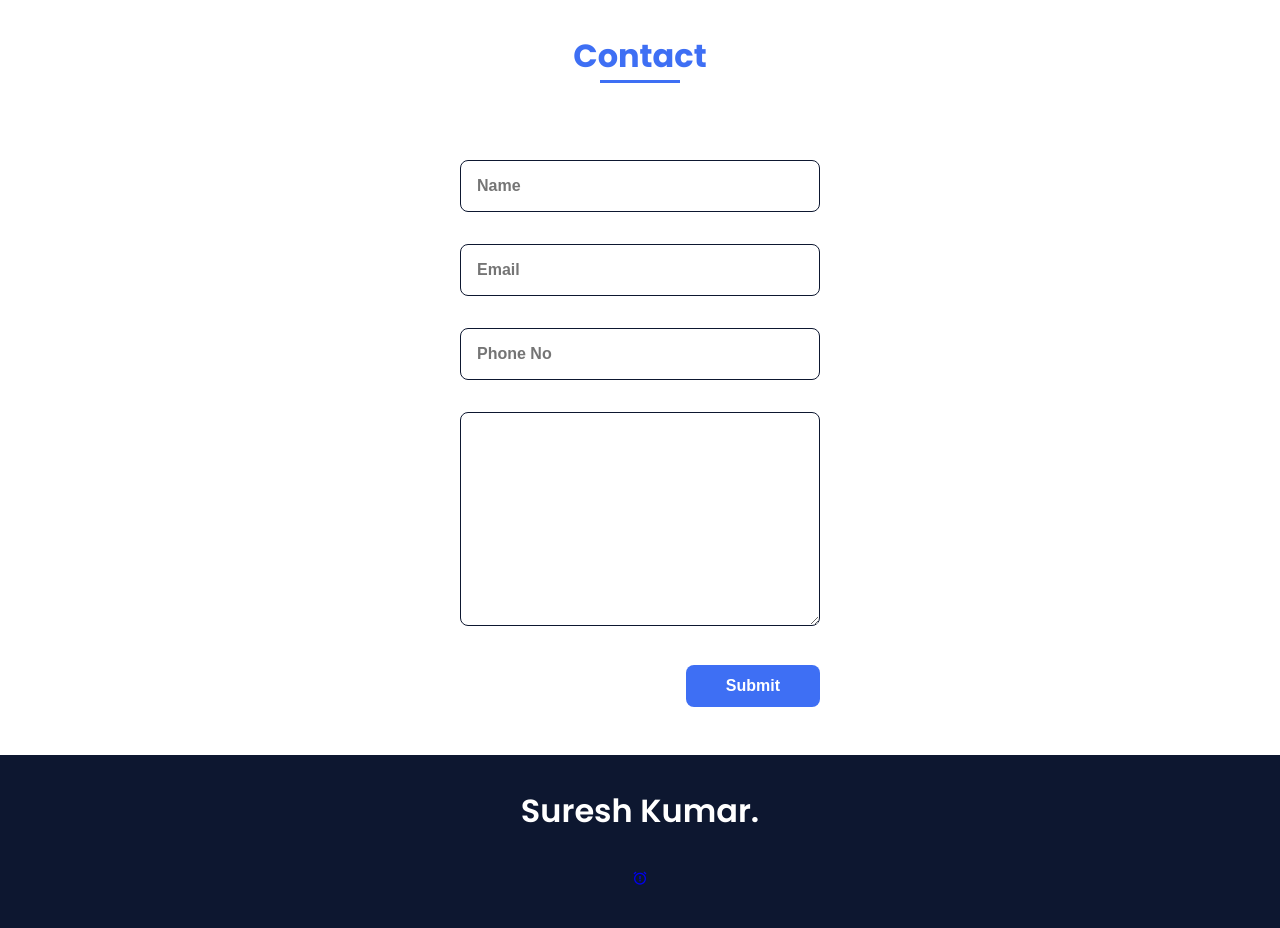
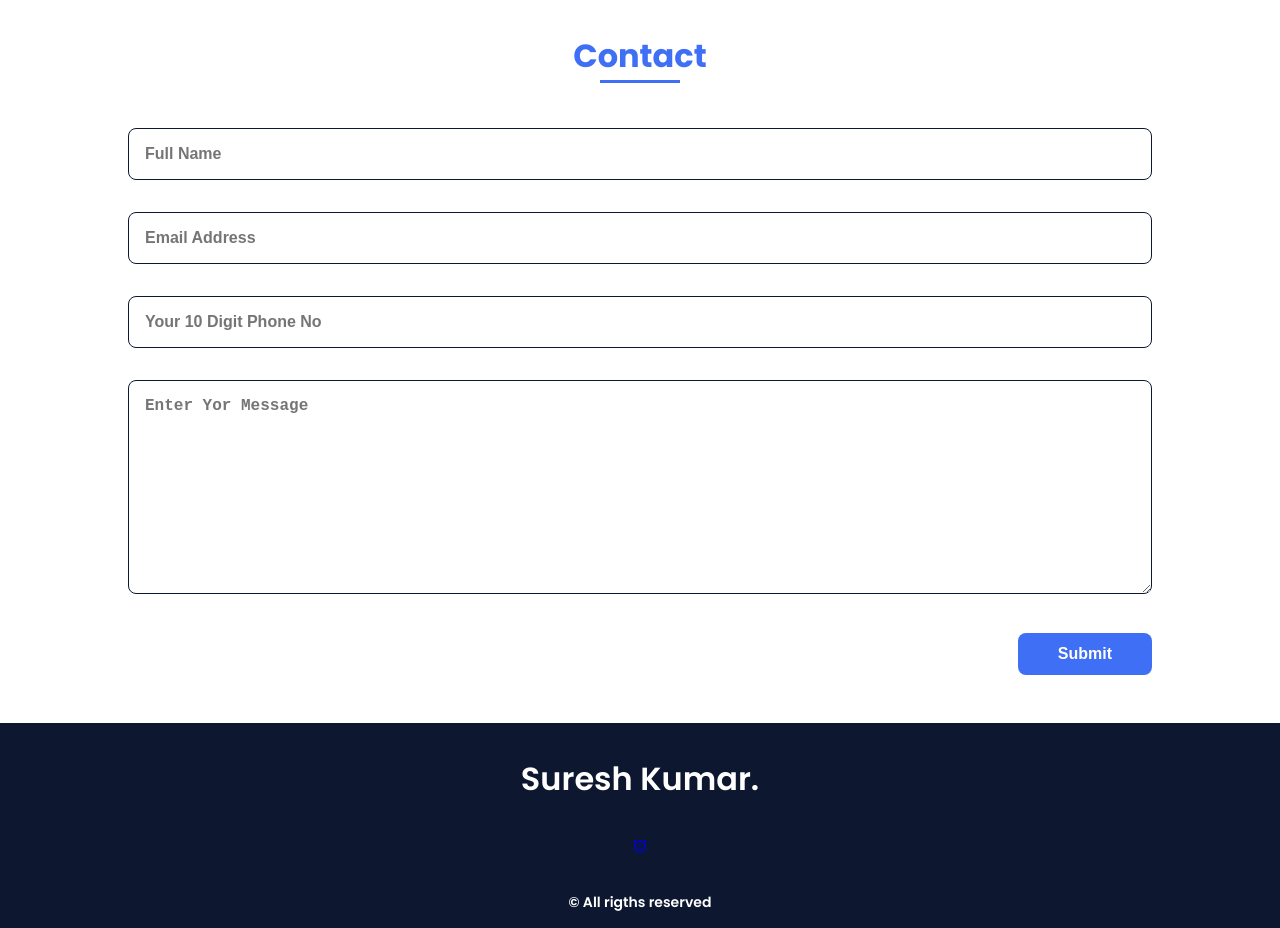
Before and after one commit to SURESHKUMAR-007/Suresh-Kumar-Portfolio-, a plain HTML site: page index.html in a window 1280 px wide. Shown: the part 3800-4728 px from the top of the page. Drawn offline with nearby package versions, Linux system fonts and the light colour scheme.

Commit message:
index.html

```diff
--- a/index.html
+++ b/index.html
@@ -192,19 +192,31 @@
     </section>
 
             <!--===== CONTACT =====-->
-            <section class="contact section" id="contact">
-                <h2 class="section-title">Contact</h2>
+           <section class="contact section" id="contact">
+    <h2 class="section-title">Contact</h2>
+    <div class="contact__container bd-grid">
+        <form action="https://formspree.io/f/movqjqpz" method="POST" onsubmit="return validateForm()">
+            <input type="text" name="name" placeholder="Full Name" class="contact__input" required>
+            <input type="email" name="email" placeholder="Email Address" class="contact__input" required>
+            <input type="tel" name="phone" placeholder="Your 10 Digit Phone No" class="contact__input" pattern="[0-9]{10}" required title="Please enter a 10-digit phone number">
+            <textarea name="message" id="" cols="30" rows="10" class="contact__input" placeholder="Enter Yor Message"></textarea>
+            <input type="submit" value="Submit" class="contact__button button">
+        </form>
+    </div>
+</section>
 
-                <div class="contact__container bd-grid">
-                    <form action="" class="contact__form">
-                        <input type="text" placeholder="Name" class="contact__input">
-                        <input type="mail" placeholder="Email" class="contact__input">
-						<input type="number" placeholder="Phone No" class="contact__input">
-                        <textarea name="" id="" cols="0" rows="10" class="contact__input"></textarea>
-                        <input type="button" value="Submit" class="contact__button button">
-                    </form>
-                </div>
-            </section>
+<script>
+function validateForm() {
+    const phoneInput = document.querySelector('input[name="phone"]');
+    const phonePattern = /^[0-9]{10}$/;
+
+    if (!phonePattern.test(phoneInput.value)) {
+        alert("Please enter a valid 10-digit phone number.");
+        return false;
+    }
+    return true;
+}
+</script>
         </main>
 
         <!--===== FOOTER =====-->
```
